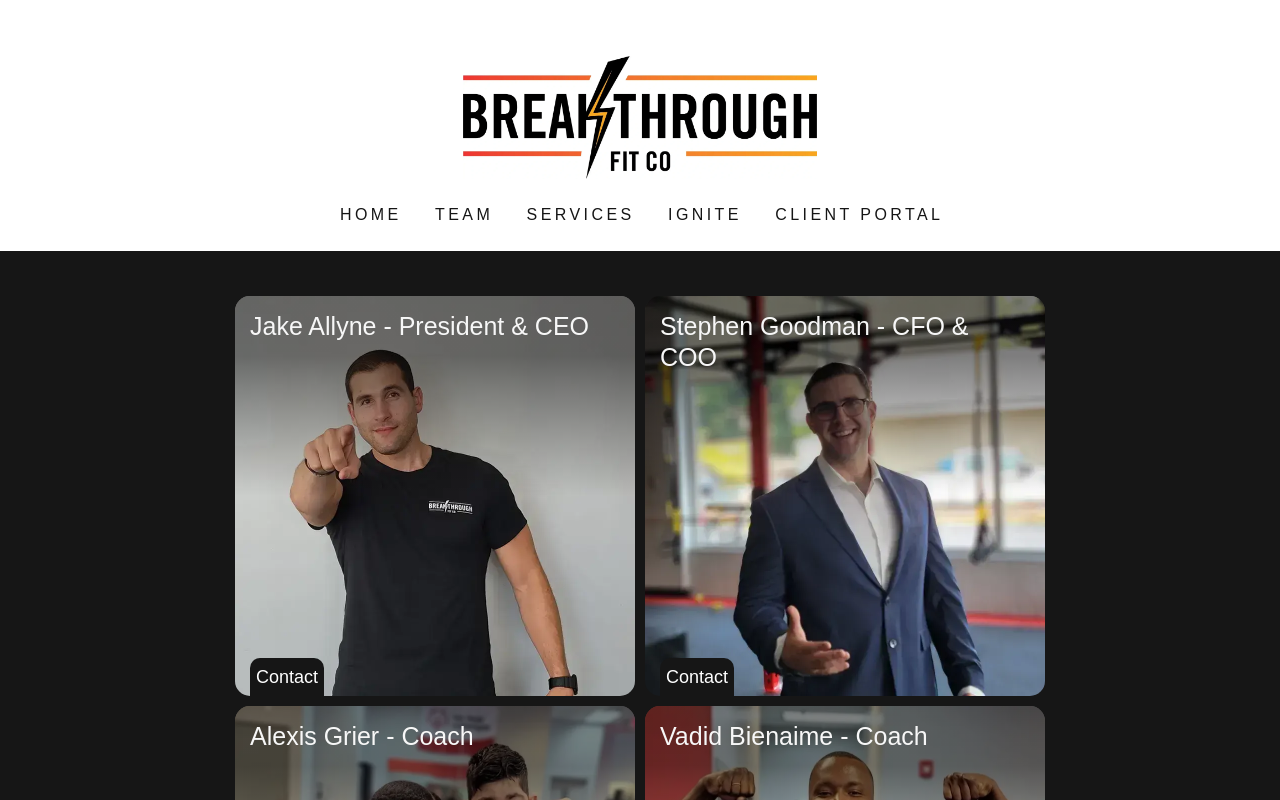
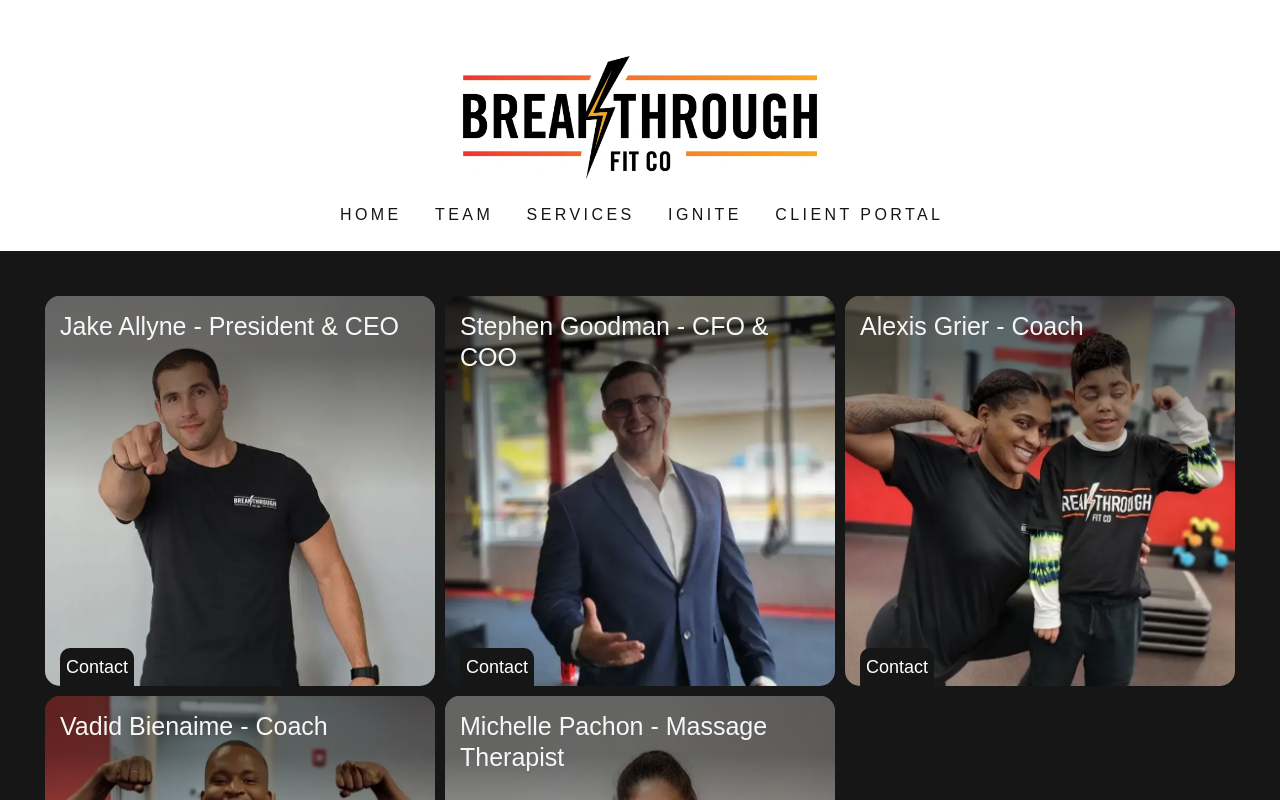
Before and after one commit to KalenShamy/BreakthroughFitCo, a SvelteKit app: page /team in a window 1280 px wide. Shown: the top 800 px of the page. Built offline with nearby package versions, Linux system fonts and the light colour scheme.

Commit message:
warning resolution; rewrite text

```diff
--- a/src/routes/ignite/+page.svelte
+++ b/src/routes/ignite/+page.svelte
@@ -68,13 +68,13 @@
                     {/each}
                     {#if schedule.specials}
                         {#each schedule.specials as special}
-                            {special.time} @ <a href="{special.website}" target="_blank">{special.place}</a><br>
+                            {special.time} @ <a href="{special.website}" target="_blank" rel="noreferrer">{special.place}</a><br>
                         {/each}
                     {/if}
                 </p>
                 {#if schedule.isFull}
                     <div class="soldOut">
-                        <h1>SOLD OUT</h1>
+                        <h1>NO SPOTS LEFT</h1>
                     </div>
                 {/if}
             </span>
--- a/src/routes/services/+page.svelte
+++ b/src/routes/services/+page.svelte
@@ -45,7 +45,7 @@
                 3x Per Session: $60/session
             </p>
         </div>
-        <a class="greyButton" href={personalTrainingEmail} target="_blank" rel="noreferrer">Book your session</a>
+        <a class="greyButton" href={personalTrainingEmail} target="_blank" rel="noreferrer">Get your first session</a>
     </div>
     <div class="service">
         <div class="serviceTop">
--- a/static/master.css
+++ b/static/master.css
@@ -245,9 +245,9 @@ a {
   align-items: center;
 }
 #teamContents {
-  display: flex;
-  flex-direction: row;
-  flex-wrap: wrap;
+  display: grid;
+  grid-template-columns: repeat(auto-fill, minmax(200px, 400px));
+  justify-items: center;
   justify-content: center;
 }
 .teamMember {
@@ -356,6 +356,7 @@ footer {
 }
 footer #credit {
   text-decoration: none;
+  margin-block: 13px;
 }
 footer #credit:hover {
   text-decoration: underline;
@@ -587,6 +588,7 @@ footer #credit:hover {
   left: 50%;
   margin: 0;
   white-space: nowrap;
+  font-size: 1.5em;
 }
 
 /* Mobile */
```
